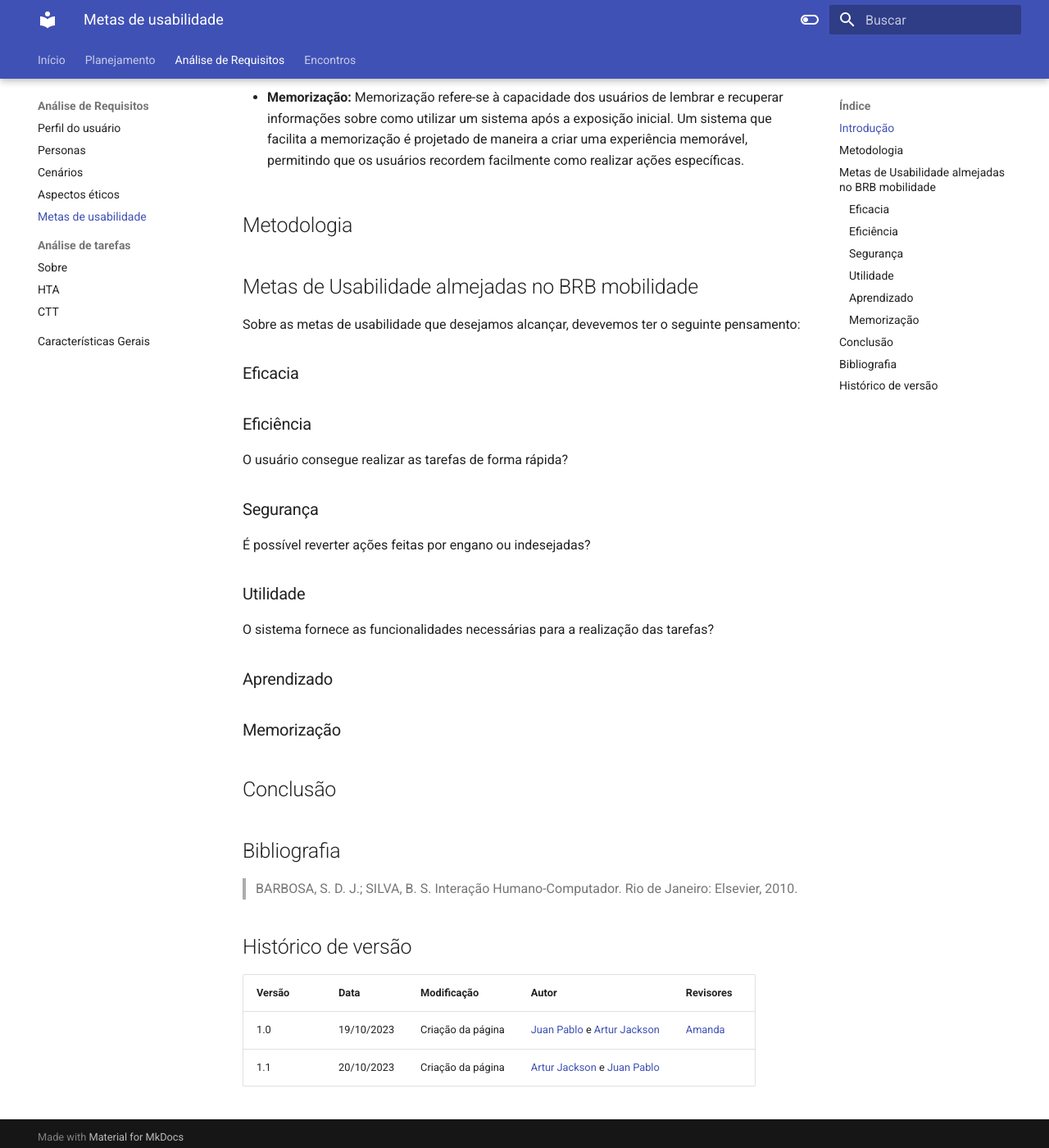
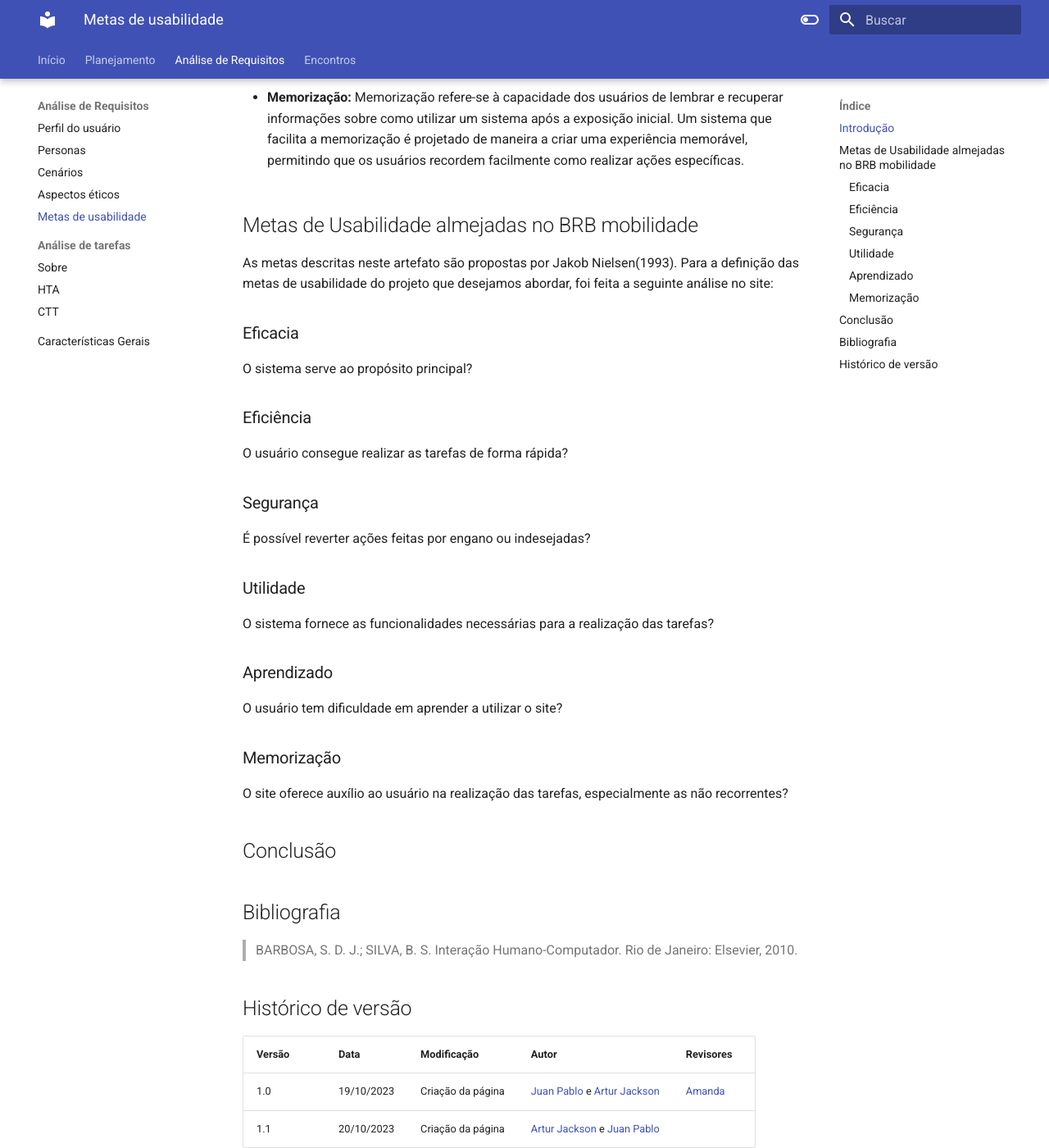
Before and after one commit to Interacao-Humano-Computador/2023.2--BRB-Mobilidade, an MkDocs documentation site: the page built from docs/analiseRequisitos/metas_usa.md, in a window 1280 px wide and 1400 px high, scrolled down 969 px. Shown: the whole window at 82% size. Built offline with MkDocs 1.6.1 and Material for MkDocs 9.7.7, drawn with Linux system fonts in a browser that asks for light colours.

Commit message:
Perguntas a serem analisadas

```diff
--- a/docs/analiseRequisitos/metas_usa.md
+++ b/docs/analiseRequisitos/metas_usa.md
@@ -18,13 +18,11 @@
 - **Memorização:** Memorização refere-se à capacidade dos usuários de lembrar e recuperar informações sobre como utilizar um sistema após a exposição inicial. Um sistema que facilita a memorização é projetado de maneira a criar uma experiência memorável, permitindo que os usuários recordem facilmente como realizar ações específicas.
 
 
-## Metodologia
-
-
 ## Metas de Usabilidade almejadas no BRB mobilidade
-Sobre as metas de usabilidade que desejamos alcançar, devevemos ter o seguinte pensamento:
+As metas descritas neste artefato são propostas por Jakob Nielsen(1993). Para a definição das metas de usabilidade do projeto que desejamos abordar, foi feita a seguinte análise no site:
 
 ### Eficacia
+O sistema serve ao propósito principal?
 
 ### Eficiência
 O usuário consegue realizar as tarefas de forma rápida?
@@ -36,8 +34,10 @@
 O sistema fornece as funcionalidades necessárias para a realização das tarefas?
 
 ### Aprendizado
+O usuário tem dificuldade em aprender a utilizar o site?
 
 ### Memorização
+O site oferece auxílio ao usuário na realização das tarefas, especialmente as não recorrentes?
 
 ## Conclusão
 
```
